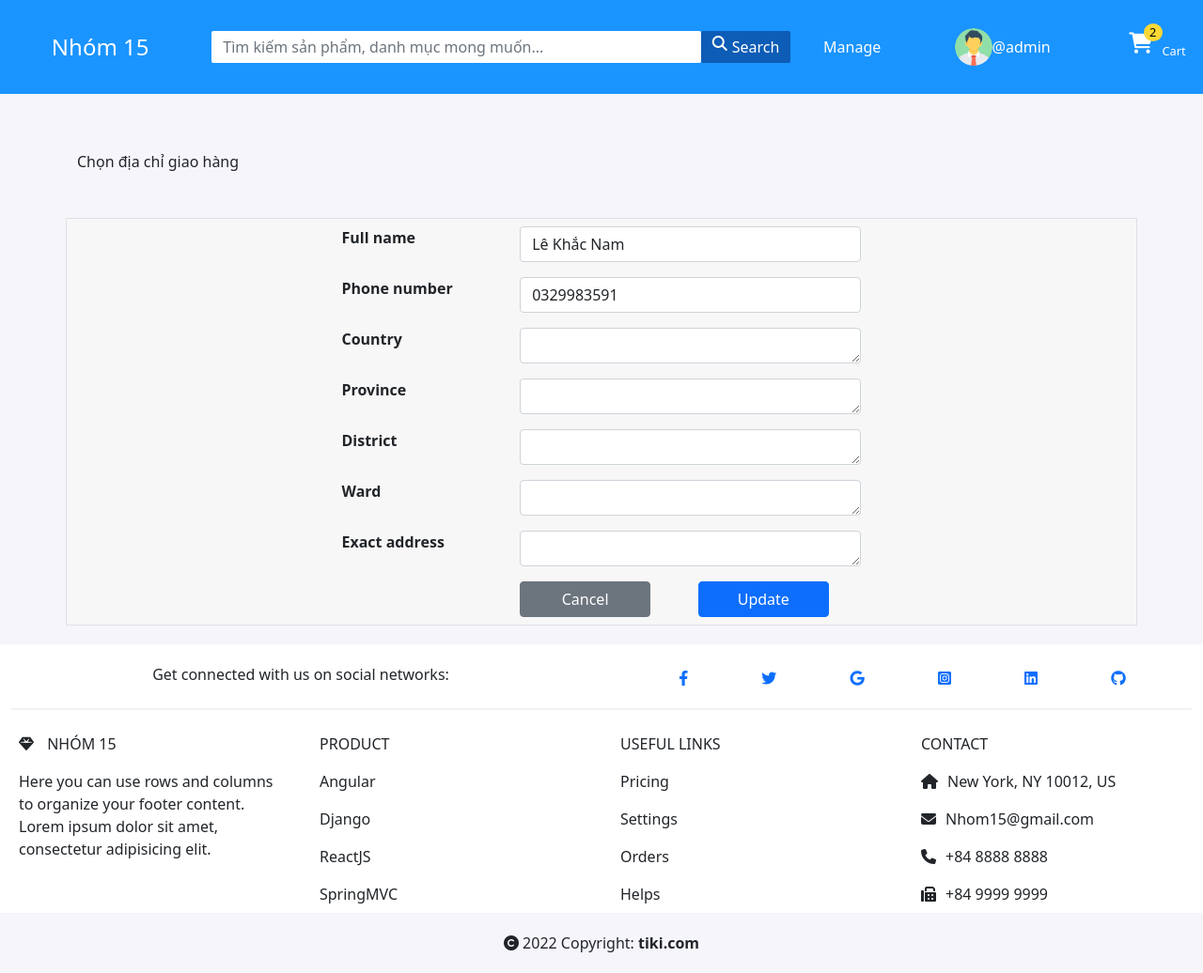
After one commit to namlk173/ecommerce-lkn, a Django app: page /update-infor-delivery/ in a window 1280 px wide. The commit adds this page. Shown: the whole page at 94% size. Run offline with Django 4.2, Linux system fonts and the light colour scheme; a user stored in the database is signed in; data comes from the database, SQL or seed files in the repository; some libraries are stand-ins or nearby versions.

Commit message:
Add address for delivery

```diff
--- a/base/form.py
+++ b/base/form.py
@@ -1,3 +1,4 @@
+from attr import fields
 from django import forms
 from django.forms import ModelForm
 from django.contrib.auth.forms import UserCreationForm
@@ -8,44 +9,44 @@ class MyUserCreationForm(UserCreationForm):
     class Meta:
         model = Customer
         fields = ['full_name', 'username', 'email', 'password1', 'password2']
-    def __init__(seft, *args, **kwargs):
-        super(MyUserCreationForm, seft).__init__(*args, **kwargs)
-        seft.fields['full_name'].widget.attrs['class'] = 'form-control  bg-dark text-white form-register'
-        seft.fields['username'].widget.attrs['class'] = 'form-control  bg-dark text-white form-register'
-        seft.fields['email'].widget.attrs['class'] = 'form-control  bg-dark text-white form-register'
-        seft.fields['password1'].widget.attrs['class'] = 'form-control  bg-dark text-white form-register'
-        seft.fields['password2'].widget.attrs['class'] = 'form-control  bg-dark text-white form-register'
+    def __init__(self, *args, **kwargs):
+        super(MyUserCreationForm, self).__init__(*args, **kwargs)
+        self.fields['full_name'].widget.attrs['class'] = 'form-control  bg-dark text-white form-register'
+        self.fields['username'].widget.attrs['class'] = 'form-control  bg-dark text-white form-register'
+        self.fields['email'].widget.attrs['class'] = 'form-control  bg-dark text-white form-register'
+        self.fields['password1'].widget.attrs['class'] = 'form-control  bg-dark text-white form-register'
+        self.fields['password2'].widget.attrs['class'] = 'form-control  bg-dark text-white form-register'
 
 
 class BookForm(forms.ModelForm):
     class Meta:
         model = Book
         fields = '__all__'
-    def __init__(seft, *args, **kwargs):
-        super(BookForm, seft).__init__(*args, **kwargs)
-        seft.fields['name'].widget.attrs['placeholder'] = 'Tên sản phẩm'
-        seft.fields['name'].widget.attrs['style'] = 'width:38%'
-        seft.fields['description'].widget.attrs['placeholder'] = 'Mô tả sản phẩm'
-        seft.fields['description'].widget.attrs['class']  = 'decription-product'
-        seft.fields['price'].widget.attrs['placeholder'] = 'Giá sản phẩm (đ)'
-        seft.fields['company'].widget.attrs['placeholder'] = 'Công ty phụ trách sách'
-        seft.fields['publish_date'].widget.attrs['placeholder'] = 'Ngày xuất bản'
-        seft.fields['width'].widget.attrs['placeholder'] = 'chiều rộng (cm)'
-        seft.fields['height'].widget.attrs['placeholder'] = 'Chiều dài (cm)'
-        seft.fields['number_page'].widget.attrs['placeholder'] = 'Số trang'
-        seft.fields['author'].widget.attrs['placeholder'] = 'Tác giả/ Dịch giả'
-        seft.fields['book_category'].widget.attrs['placeholder'] = 'Loại sách'
+    def __init__(self, *args, **kwargs):
+        super(BookForm, self).__init__(*args, **kwargs)
+        self.fields['name'].widget.attrs['placeholder'] = 'Tên sản phẩm'
+        self.fields['name'].widget.attrs['style'] = 'width:38%'
+        self.fields['description'].widget.attrs['placeholder'] = 'Mô tả sản phẩm'
+        self.fields['description'].widget.attrs['class']  = 'decription-product'
+        self.fields['price'].widget.attrs['placeholder'] = 'Giá sản phẩm (đ)'
+        self.fields['company'].widget.attrs['placeholder'] = 'Công ty phụ trách sách'
+        self.fields['publish_date'].widget.attrs['placeholder'] = 'Ngày xuất bản'
+        self.fields['width'].widget.attrs['placeholder'] = 'chiều rộng (cm)'
+        self.fields['height'].widget.attrs['placeholder'] = 'Chiều dài (cm)'
+        self.fields['number_page'].widget.attrs['placeholder'] = 'Số trang'
+        self.fields['author'].widget.attrs['placeholder'] = 'Tác giả/ Dịch giả'
+        self.fields['book_category'].widget.attrs['placeholder'] = 'Loại sách'
         # ---------------------------------------------------------------------#
-        seft.fields['name'].widget.attrs['class'] = 'form-control'
-        seft.fields['description'].widget.attrs['class'] = 'form-control'
-        seft.fields['price'].widget.attrs['class'] = 'form-control'
-        seft.fields['company'].widget.attrs['class'] = 'form-control'
-        seft.fields['publish_date'].widget.attrs['class'] = 'form-control'
-        seft.fields['width'].widget.attrs['class'] = 'form-control'
-        seft.fields['height'].widget.attrs['class'] = 'form-control'
-        seft.fields['number_page'].widget.attrs['class'] = 'form-control'
-        seft.fields['author'].widget.attrs['class'] = 'form-control'
-        seft.fields['book_category'].widget.attrs['class'] = 'form-control'
+        self.fields['name'].widget.attrs['class'] = 'form-control'
+        self.fields['description'].widget.attrs['class'] = 'form-control'
+        self.fields['price'].widget.attrs['class'] = 'form-control'
+        self.fields['company'].widget.attrs['class'] = 'form-control'
+        self.fields['publish_date'].widget.attrs['class'] = 'form-control'
+        self.fields['width'].widget.attrs['class'] = 'form-control'
+        self.fields['height'].widget.attrs['class'] = 'form-control'
+        self.fields['number_page'].widget.attrs['class'] = 'form-control'
+        self.fields['author'].widget.attrs['class'] = 'form-control'
+        self.fields['book_category'].widget.attrs['class'] = 'form-control'
 
 
 
@@ -53,74 +54,89 @@ class MobilePhoneForm(forms.ModelForm):
     class Meta:
         model = MobilePhone
         fields = '__all__'
-    def __init__(seft, *args, **kwargs):
-        super(MobilePhoneForm, seft).__init__(*args, **kwargs)
-        seft.fields['name'].widget.attrs['placeholder'] = 'Tên sản phẩm'
-        seft.fields['name'].widget.attrs['style'] = 'width:38%'
-        seft.fields['price'].widget.attrs['placeholder']  = 'Giá sản phẩm (đ)'
-        seft.fields['description'].widget.attrs['placeholder']  = 'Mô tả ngắn sản phẩm'
-        seft.fields['description'].widget.attrs['class']  = 'decription-product'
-        seft.fields['brand'].widget.attrs['placeholder'] = 'Hãng sản phẩm (VD Iphone..)'
-        seft.fields['gen'].widget.attrs['placeholder'] = 'Thế hệ sản phẩm'
-        seft.fields['pin'].widget.attrs['placeholder'] = 'Dung lượng pin (mAh)'
-        seft.fields['screen_type'].widget.attrs['placeholder'] = 'Loại màn hình'
-        seft.fields['screen_size'].widget.attrs['placeholder'] = 'Kích thước màn hình (inches)'
-        seft.fields['screen_size'].widget.attrs['style'] = 'width: 38%'
-        seft.fields['chip'].widget.attrs['placeholder'] = 'Vi xử lý'
-        seft.fields['gpu'].widget.attrs['placeholder'] = 'Vi xử lý đồ họa'
-        seft.fields['sim_number'].widget.attrs['placeholder'] = 'Số sim tối đa'
-        seft.fields['weight'].widget.attrs['placeholder'] = 'Trọng lượng sản phẩm'
-        seft.fields['weight'].widget.attrs['style'] = 'width: 38%'
-        seft.fields['size_of_phone'].widget.attrs['placeholder'] = 'Kích thước sản phẩm'
-        seft.fields['dpg'].widget.attrs['placeholder'] = 'Độ phân giải màn hình (pixel)'
-        seft.fields['ram'].widget.attrs['placeholder'] = 'Bộ nhớ Ram (GB)'
-        seft.fields['rom'].widget.attrs['placeholder'] = 'Bộ nhớ Rom (GB)'
+    def __init__(self, *args, **kwargs):
+        super(MobilePhoneForm, self).__init__(*args, **kwargs)
+        self.fields['name'].widget.attrs['placeholder'] = 'Tên sản phẩm'
+        self.fields['name'].widget.attrs['style'] = 'width:38%'
+        self.fields['price'].widget.attrs['placeholder']  = 'Giá sản phẩm (đ)'
+        self.fields['description'].widget.attrs['placeholder']  = 'Mô tả ngắn sản phẩm'
+        self.fields['description'].widget.attrs['class']  = 'decription-product'
+        self.fields['brand'].widget.attrs['placeholder'] = 'Hãng sản phẩm (VD Iphone..)'
+        self.fields['gen'].widget.attrs['placeholder'] = 'Thế hệ sản phẩm'
+        self.fields['pin'].widget.attrs['placeholder'] = 'Dung lượng pin (mAh)'
+        self.fields['screen_type'].widget.attrs['placeholder'] = 'Loại màn hình'
+        self.fields['screen_size'].widget.attrs['placeholder'] = 'Kích thước màn hình (inches)'
+        self.fields['screen_size'].widget.attrs['style'] = 'width: 38%'
+        self.fields['chip'].widget.attrs['placeholder'] = 'Vi xử lý'
+        self.fields['gpu'].widget.attrs['placeholder'] = 'Vi xử lý đồ họa'
+        self.fields['sim_number'].widget.attrs['placeholder'] = 'Số sim tối đa'
+        self.fields['weight'].widget.attrs['placeholder'] = 'Trọng lượng sản phẩm'
+        self.fields['weight'].widget.attrs['style'] = 'width: 38%'
+        self.fields['size_of_phone'].widget.attrs['placeholder'] = 'Kích thước sản phẩm'
+        self.fields['dpg'].widget.attrs['placeholder'] = 'Độ phân giải màn hình (pixel)'
+        self.fields['ram'].widget.attrs['placeholder'] = 'Bộ nhớ Ram (GB)'
+        self.fields['rom'].widget.attrs['placeholder'] = 'Bộ nhớ Rom (GB)'
         # ----------------------------------------------------------------#
-        seft.fields['name'].widget.attrs['class'] = 'form-control'
-        seft.fields['price'].widget.attrs['class']  = 'form-control'
-        seft.fields['description'].widget.attrs['class']  = 'form-control'
-        seft.fields['brand'].widget.attrs['class'] = 'form-control'
-        seft.fields['gen'].widget.attrs['class'] = 'form-control'
-        seft.fields['pin'].widget.attrs['class'] = 'form-control'
-        seft.fields['screen_type'].widget.attrs['class'] = 'form-control'
-        seft.fields['screen_size'].widget.attrs['class'] = 'form-control'
-        seft.fields['chip'].widget.attrs['class'] = 'form-control'
-        seft.fields['gpu'].widget.attrs['class'] = 'form-control'
-        seft.fields['sim_number'].widget.attrs['class'] = 'form-control'
-        seft.fields['weight'].widget.attrs['class'] = 'form-control'
-        seft.fields['size_of_phone'].widget.attrs['class'] = 'form-control'
-        seft.fields['dpg'].widget.attrs['class'] = 'form-control'
-        seft.fields['ram'].widget.attrs['class'] = 'form-control'
-        seft.fields['rom'].widget.attrs['class'] = 'form-control'
+        self.fields['name'].widget.attrs['class'] = 'form-control'
+        self.fields['price'].widget.attrs['class']  = 'form-control'
+        self.fields['description'].widget.attrs['class']  = 'form-control'
+        self.fields['brand'].widget.attrs['class'] = 'form-control'
+        self.fields['gen'].widget.attrs['class'] = 'form-control'
+        self.fields['pin'].widget.attrs['class'] = 'form-control'
+        self.fields['screen_type'].widget.attrs['class'] = 'form-control'
+        self.fields['screen_size'].widget.attrs['class'] = 'form-control'
+        self.fields['chip'].widget.attrs['class'] = 'form-control'
+        self.fields['gpu'].widget.attrs['class'] = 'form-control'
+        self.fields['sim_number'].widget.attrs['class'] = 'form-control'
+        self.fields['weight'].widget.attrs['class'] = 'form-control'
+        self.fields['size_of_phone'].widget.attrs['class'] = 'form-control'
+        self.fields['dpg'].widget.attrs['class'] = 'form-control'
+        self.fields['ram'].widget.attrs['class'] = 'form-control'
+        self.fields['rom'].widget.attrs['class'] = 'form-control'
 
 class ClothesForm(forms.ModelForm):
     class Meta:
         model = Clothes
         fields = '__all__'
-    def __init__(seft, *args, **kwargs):
-        super(ClothesForm, seft).__init__(*args, **kwargs)
-        seft.fields['name'].widget.attrs['placeholder'] = 'Tên sản phẩm'
-        seft.fields['name'].widget.attrs['style'] = 'width:38%'
-        seft.fields['description'].widget.attrs['placeholder'] = 'Mô tả sản phẩm'
-        seft.fields['description'].widget.attrs['class']  = 'decription-product'
-        seft.fields['price'].widget.attrs['placeholder'] = 'Giá sản phẩm (đ)'
-        seft.fields['material'].widget.attrs['placeholder'] = 'Chất liệu'
-        seft.fields['origin'].widget.attrs['placeholder'] = 'xuất xứ'
-        seft.fields['brand'].widget.attrs['placeholder'] = 'Hãng'
-        seft.fields['size'].widget.attrs['placeholder'] = 'Kích cỡ'
-        seft.fields['type'].widget.attrs['placeholder'] = 'Loại sẩn phẩm'
+    def __init__(self, *args, **kwargs):
+        super(ClothesForm, self).__init__(*args, **kwargs)
+        self.fields['name'].widget.attrs['placeholder'] = 'Tên sản phẩm'
+        self.fields['name'].widget.attrs['style'] = 'width:38%'
+        self.fields['description'].widget.attrs['placeholder'] = 'Mô tả sản phẩm'
+        self.fields['description'].widget.attrs['class']  = 'decription-product'
+        self.fields['price'].widget.attrs['placeholder'] = 'Giá sản phẩm (đ)'
+        self.fields['material'].widget.attrs['placeholder'] = 'Chất liệu'
+        self.fields['origin'].widget.attrs['placeholder'] = 'xuất xứ'
+        self.fields['brand'].widget.attrs['placeholder'] = 'Hãng'
+        self.fields['size'].widget.attrs['placeholder'] = 'Kích cỡ'
+        self.fields['type'].widget.attrs['placeholder'] = 'Loại sẩn phẩm'
         # ------------------------------------------------------------#
-        seft.fields['name'].widget.attrs['class'] = 'form-control'
-        seft.fields['description'].widget.attrs['class'] = 'form-control'
-        seft.fields['price'].widget.attrs['class'] = 'form-control'
-        seft.fields['material'].widget.attrs['class'] = 'form-control'
-        seft.fields['origin'].widget.attrs['class'] = 'form-control'
-        seft.fields['brand'].widget.attrs['class'] = 'form-control'
-        seft.fields['size'].widget.attrs['class'] = 'form-control'
-        seft.fields['type'].widget.attrs['class'] = 'form-control'
+        self.fields['name'].widget.attrs['class'] = 'form-control'
+        self.fields['description'].widget.attrs['class'] = 'form-control'
+        self.fields['price'].widget.attrs['class'] = 'form-control'
+        self.fields['material'].widget.attrs['class'] = 'form-control'
+        self.fields['origin'].widget.attrs['class'] = 'form-control'
+        self.fields['brand'].widget.attrs['class'] = 'form-control'
+        self.fields['size'].widget.attrs['class'] = 'form-control'
+        self.fields['type'].widget.attrs['class'] = 'form-control'
 
 
 class UserForm(ModelForm):
     class Meta:
         model = User
         fields = ['avatar', 'name', 'username', 'email', 'bio']
+
+
+class AddressForm(ModelForm):
+    class Meta:
+        model = Address
+        fields = ['country', 'province', 'district', 'ward', 'exact_address']
+
+
+    def __init__(self, *args, **kwargs):
+        super(AddressForm, self).__init__(*args, **kwargs)
+        self.fields['country'].widget.attrs['class'] = 'form-control'
+        self.fields['province'].widget.attrs['class'] = 'form-control'
+        self.fields['district'].widget.attrs['class'] = 'form-control'
+        self.fields['ward'].widget.attrs['class'] = 'form-control'
+        self.fields['exact_address'].widget.attrs['class'] = 'form-control'
--- /dev/null
+++ b/base/templates/base/update-infor-delivery.html
@@ -0,0 +1,42 @@
+{% extends 'index.html' %}
+
+
+{% block content %}
+<form action="" method="post">
+{% csrf_token %}
+<div class="container-fluid" style="background-color: #f5f5fa;">
+    <div class="container">
+        <div class="row" style="margin-top: 10rem;">
+
+        </div>
+        <span>Chọn địa chỉ giao hàng</span>
+    </div>
+    <div class="container border" style="background-color: #f7f7f7; margin-top: 3rem;">
+        <div class="row" >
+            <div class="col-12">
+                <div class="row d-flex justify-content-center">
+                    <div class="col-2 p-2"><Strong>Full name</Strong></div>
+                    <div class="col-4 p-2"><input type="text" name="full_name" id="" class="form-control" value="{{request.user.full_name}}"></div>
+                </div>
+                <div class="row d-flex justify-content-center">
+                    <div class="col-2 p-2"><Strong>Phone number</Strong></div>
+                    <div class="col-4 p-2"><input type="text" name="phone_number" id="" class="form-control" value="{{request.user.phone_number}}"></div>
+                </div>
+                {% for field in form %}
+                <div class="row d-flex justify-content-center">
+                    <div class="col-2 p-2"><Strong>{{field.label}}</Strong></div>
+                    <div class="col-4 p-2">{{field}}</div>
+                </div>
+                {% endfor %}
+                <div class="row d-flex justify-content-center">
+                    <div class="col-2 p-2"></div>
+                    <div class="col-2 p-2"><a href="{{request.META.HTTP_REFERER}}" class="btn btn-secondary" style="width: 80%;">Cancel</a></div>
+                    <div class="col-2 p-2"><input type="submit" class="btn btn-primary" style="width: 80%;" name="submit_update" value="Update"></div>
+                </div>
+            </div>
+        </div>
+    </div>
+</div>
+</form>
+
+{% endblock %}
--- a/base/urls.py
+++ b/base/urls.py
@@ -16,4 +16,5 @@ urlpatterns = [
     path('manage-order/', views.manageOrder, name='manage-order'),
     path('cart/', views.cart, name='cart'),
     path('delete-order/<str:cartId>/<orderId>/', views.deleteOrder, name='delete-order'),
+    path('update-infor-delivery/', views.updateInforDelivery, name='update-infor-delivery')
 ]
--- a/base/views.py
+++ b/base/views.py
@@ -1,11 +1,11 @@
-from asyncio.windows_events import NULL
 from django.shortcuts import render, redirect
 from django.contrib.auth import authenticate, login, logout
 from django.contrib.auth.decorators import login_required
 from django.contrib import messages
 from django.db.models import Q
+from matplotlib.style import context
 from .models import Address, Employee, MobilePhone, User, Product, Book, Clothes, Category, OrderProduct, Cart, Function
-from .form import UserForm, MyUserCreationForm, MobilePhoneForm, BookForm, ClothesForm
+from .form import UserForm, MyUserCreationForm, MobilePhoneForm, BookForm, ClothesForm, AddressForm
 
 
 
@@ -250,10 +250,11 @@ def cart(request):
 
     cart = Cart.objects.get(user__id = request.user.id)
 
-    try:
-        address = Address.objects.get(user_id = request.user.id)
-    except:
-        address = None
+    list_address = Address.objects.filter(Q(user__id = request.user.id))
+
+    for address in list_address:
+        print(address.boolean)
+
 
     if request.method == 'POST':
         for order in cart.order.all():
@@ -262,7 +263,7 @@ def cart(request):
             order.save()
         checkbox_order_id = request.POST.getlist('checkbox_products[]')
 
-    context = {'cart': cart, 'address': address}
+    context = {'cart': cart}
 
     return render(request, 'base/cart.html', context)
 
@@ -276,3 +277,14 @@ def deleteOrder(request, cartId, orderId):
     except:
         messages.error(request, 'You can\'t delete this order');
     return redirect('cart')
+
+@login_required(login_url='login')
+def updateInforDelivery(request):
+    cart = Cart.objects.get(user__id = request.user.id)
+
+    form = AddressForm()
+
+    list_address = Address.objects.filter(Q(user = request.user))
+
+    context = {'form': form, 'cart' : cart, 'list_address': list_address}
+    return render(request, 'base/update-infor-delivery.html', context)
```
Also changed, not shown: base/models.py (+6 -4 lines), base/templates/base/cart.html (+4 -4 lines), base/migrations/0047_rename_sdt_user_phone_number_and_more.py (added), base/migrations/0048_address_boolean.py (added), db.sqlite3.
